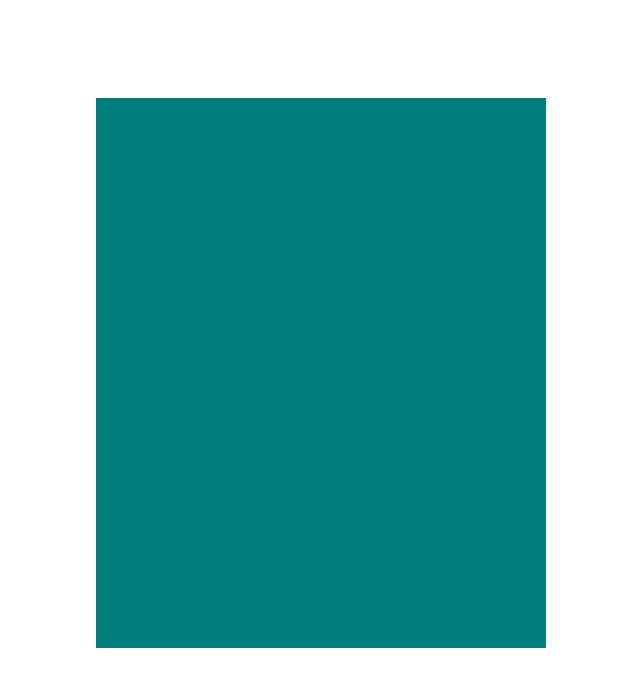
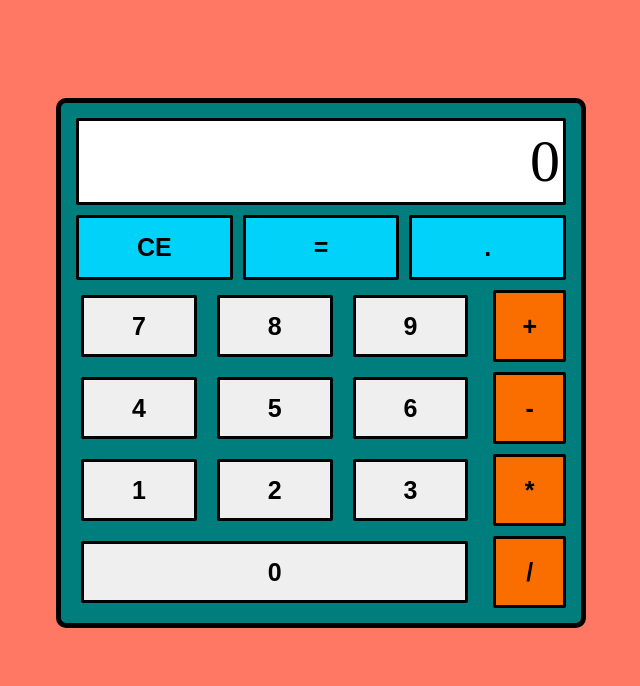
Before and after one commit to Nairod010/Calculator, a plain HTML site: page index.html in a window 1280 px wide. Shown: the whole page, without its empty margins (319-959 px from the left). Drawn offline with Linux system fonts and the light colour scheme.

Commit message:
finished calculator

```diff
--- a/index.html
+++ b/index.html
@@ -1,15 +1,56 @@
 <!DOCTYPE html>
 <html lang="en">
+
 <head>
     <meta charset="UTF-8">
     <meta name="viewport" content="width=device-width, initial-scale=1">
     <title>Calculator</title>
     <link href="style.css" rel="stylesheet">
 </head>
+
 <body>
     <div class="container">
+        <div class="display">
+            <span class="result">0</span>
+        </div>
+            <div class="clear">
+                <button class="clear-button" type="button">CE</button>
+                <button class="equal-button" type="button">=</button>
+                <button class="dot-button" type="button">.</button>
+            </div>
+        <div class="buttons">
+            <div class="numbers">
+                <div class="first-row">
+                    <button class="number" type="button" value="7">7</button>
+                    <button class="number" type="button" value="8">8</button>
+
+                    <button class="number" type="button" value="9">9</button>
+                </div>
+                <div class="second-row">
+                    <button class="number" type="button" value="4">4</button>
+                    <button class="number" type="button" value="5">5</button>
+                    <button class="number" type="button" value="4">6</button>
+                </div>
+                <div class="third-row">
+                    <button class="number" type="button" value="1">1</button>
+                    <button class="number" type="button" value="2">2</button>
+                    <button class="number" type="button" value="3">3</button>
+                </div>
+                <div class="forth-row">
+                    <button class="number" type="button" value="0">0</button>
+                </div>
+            </div>
+            <div class="operators">
+                <button class="operator" type="button">+</button>
+                <button class="operator" type="button">-</button>
+                <button class="operator" type="button">*</button>
+                <button class="operator" type="button">/</button>
+            </div>
+        </div>
+
     </div>
     <script src="script.js" defer>
     </script>
 </body>
+
 </html>
--- a/script.js
+++ b/script.js
@@ -1,5 +1,79 @@
-console.log("hello world");
+let firstValue = 0;
+let secondValue = 0;
+let operator
 
+const displayValues = [];
+
+const display = document.querySelector("span");
+const numberButtons = document.querySelectorAll("button.number");
+const clearButton = document.querySelector("button.clear-button");
+const equalButton = document.querySelector("button.equal-button");
+const operators = document.querySelectorAll("button.operator");
+const dotButton = document.querySelector("button.dot-button");
+
+dotButton.addEventListener("click", () => {
+    const checkForDot = displayValues.filter((element) => element == "." )
+    if(checkForDot.length == 0){
+    displayValues.push(dotButton.textContent);
+    display.textContent = displayValues.join("");
+    };
+});
+
+numberButtons.forEach((button) => button.addEventListener("click",() =>{
+    displayValues.push(button.textContent);
+    display.textContent = displayValues.join("");
+}));
+
+operators.forEach((button) => button.addEventListener("click", () => {
+    if(firstValue === 0 && display.textContent != "Error"){
+    firstValue = parseFloat(display.textContent);
+    }
+    displayValues.length = 0;
+    operator = button.textContent;
+}));
+
+clearButton.addEventListener("click", () => {
+    firstValue = 0;
+    secondValue = 0;
+    displayValues.length = 0;
+    display.textContent = 0;
+});
+
+equalButton.addEventListener("click", () => {
+    if(secondValue == 0){
+    secondValue = parseFloat(display.textContent);
+    };
+    if(secondValue == 0 && operator == "/"){
+        display.textContent = "Error";
+        firstValue = 0;
+        secondValue = 0;
+        displayValues.length = 0;
+    }else{
+    const result = operate(firstValue,secondValue,operator);
+    if(result != Math.floor(result)){
+        const twoDecimalsResult = (Math.round(result * 100) / 100).toFixed(2);
+        display.textContent = twoDecimalsResult;
+        firstValue = parseFloat(twoDecimalsResult);
+    }else{
+        display.textContent = result;
+        firstValue = parseFloat(result);
+    }
+    }
+});
+
+function operate(a,b,op){
+    if(op === "+"){
+        return add(a,b);
+    }else if(op === "-"){
+        return subtract(a,b);
+    }else if(op === "*"){
+        return multiply(a,b);
+    }else if(op === "/"){
+        return divide(a,b);
+    }else{
+        return b
+    }
+};
 
 function add(a,b){
     return a + b;
@@ -17,9 +91,3 @@ function multiply(a,b){
 function divide(a,b){
     return a / b;
 };
-
-
-console.log(add(10,2))
-console.log(subtract(10,2));
-console.log(multiply(10,2));
-console.log(divide(10,2));
--- a/style.css
+++ b/style.css
@@ -1,13 +1,121 @@
 body{
-    background-color: #fff;
+    background-color: rgb(255, 120, 100);
     display: flex;
     justify-content: center;
 }
 
 
 .container{
+    display: flex;
+    flex-direction: column;
+    height: 500px;
+    width: 500px;
     margin: 90px 0px 20px;
-    height:550px;
-    width: 450px;
+    padding: 10px;
+    border:5px solid black;
+    border-radius: 10px;
     background-color: rgb(0, 125, 125);
+
 }
+
+.display{
+    display: flex;
+    background-color: #fff;
+    justify-content: end;
+    align-items: center;
+    font-size: 60px;
+    height: 15%;
+    margin: 5px;
+    padding: 3px;
+}
+
+.buttons{
+    display: flex;
+    justify-content: center;
+    align-content: center;
+    flex: 1;
+}
+
+.operators{
+    display: flex;
+    flex-direction: column;
+    flex-grow: 0.5;
+}
+
+.numbers{
+    display: flex;
+    flex-direction: column;
+    align-items: center;
+    justify-content: space-evenly;
+    margin-right: 10px;
+    flex-grow: 3;
+}
+
+.clear{
+    display: flex;
+    justify-content:center;
+    height: 15%;
+}
+
+.clear-button, .equal-button,.dot-button{
+    display: flex;
+    margin: 5px;
+    padding: 5px;
+    font-size: 25px;
+    font-weight: 700;;
+    flex: 1;
+    justify-content: center;
+    align-items: center;
+}
+
+.number{
+    margin: 10px 10px;
+    padding: auto;
+    font-size: 25px;
+    font-weight: 700;
+    flex-grow: 1;
+}
+
+
+.operator{
+    margin:5px;
+    padding: 5px;
+    font-size: 25px;
+    font-weight: 700;;
+    flex: 1;
+}
+
+.operator{
+    background-color: rgb(250, 110, 0);
+}
+
+.clear-button,
+.equal-button,
+.dot-button{
+    background-color: rgb(0, 210, 250)
+}
+
+.first-row,
+.second-row,
+.third-row,
+.forth-row{
+    display: flex;
+    flex: 1;
+    width: 100%;
+    justify-content: space-evenly;
+
+}
+
+.display,
+.number,
+.operator,
+.clear-button,
+.equal-button,
+.dot-button{
+    border: 3px solid black;
+    border-radius: 2px;
+}
+
+button:hover{
+    background-color: rgb(0, 90, 90);
+}
```
Lines whose indentation alone changed are shown as unchanged.
